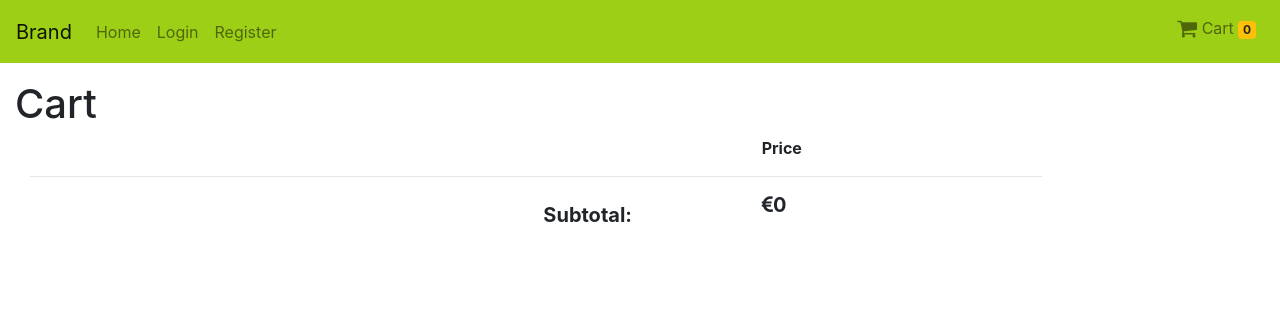
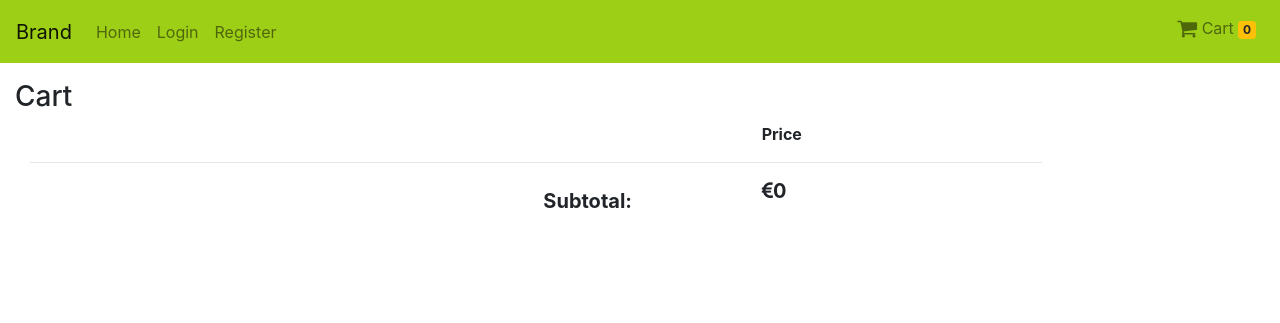
Before and after one commit to digitalis75/Django-Project-Primary-School-Books, a Django app: page /cart/ in a window 1280 px wide. Shown: the top 323 px of the page. Run offline with Django 3.2, Linux system fonts and the light colour scheme; some libraries are stand-ins or nearby versions.

Commit message:
Corrections in cart.html and its views

```diff
--- a/cart/templates/cart.html
+++ b/cart/templates/cart.html
@@ -2,7 +2,7 @@
 {% load static from staticfiles %}
 {% load bootstrap_tags %}
 
-{% block page_heading %}Cart{% endblock %}
+{% block page_heading %}<h3>Cart</h3>{% endblock %}
 
 {% block content %}
 
@@ -33,7 +33,7 @@
         <p class="danger">{{ item.product.status }}</p>
         {% endif %}
         <div class="row">
-            <div class="col-10 col-sm-7">
+            <div class="col-11 col-sm-10">
                 <form method="post" action="{% url 'adjust_cart' item.id %}">
                     {% csrf_token %}
                     <div class="input-group">
--- a/cart/views.py
+++ b/cart/views.py
@@ -25,8 +25,6 @@ def adjust_cart(request, id):
 
     if quantity > 0:
         cart[id] = quantity
-    # else:
-    #     cart.pop(id)
 
     request.session['cart'] = cart
     return redirect(reverse('view_cart'))
--- a/templates/base.html
+++ b/templates/base.html
@@ -66,7 +66,7 @@
         {% endif %}
 
 
-        <h1>{% block page_heading %}{% endblock %}</h1>
+        {% block page_heading %}{% endblock %}
 
         {% block content %}
         {% endblock %}
```
